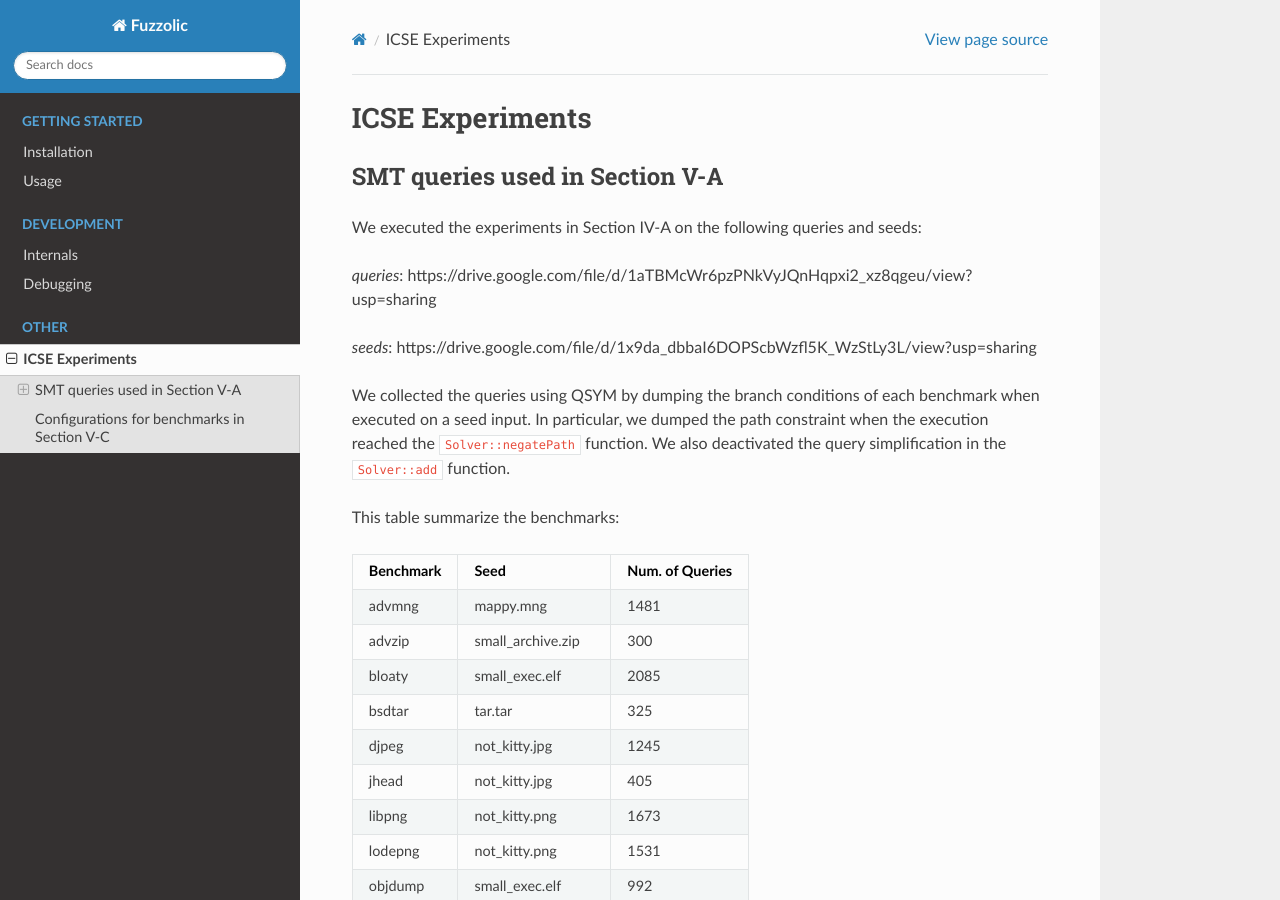
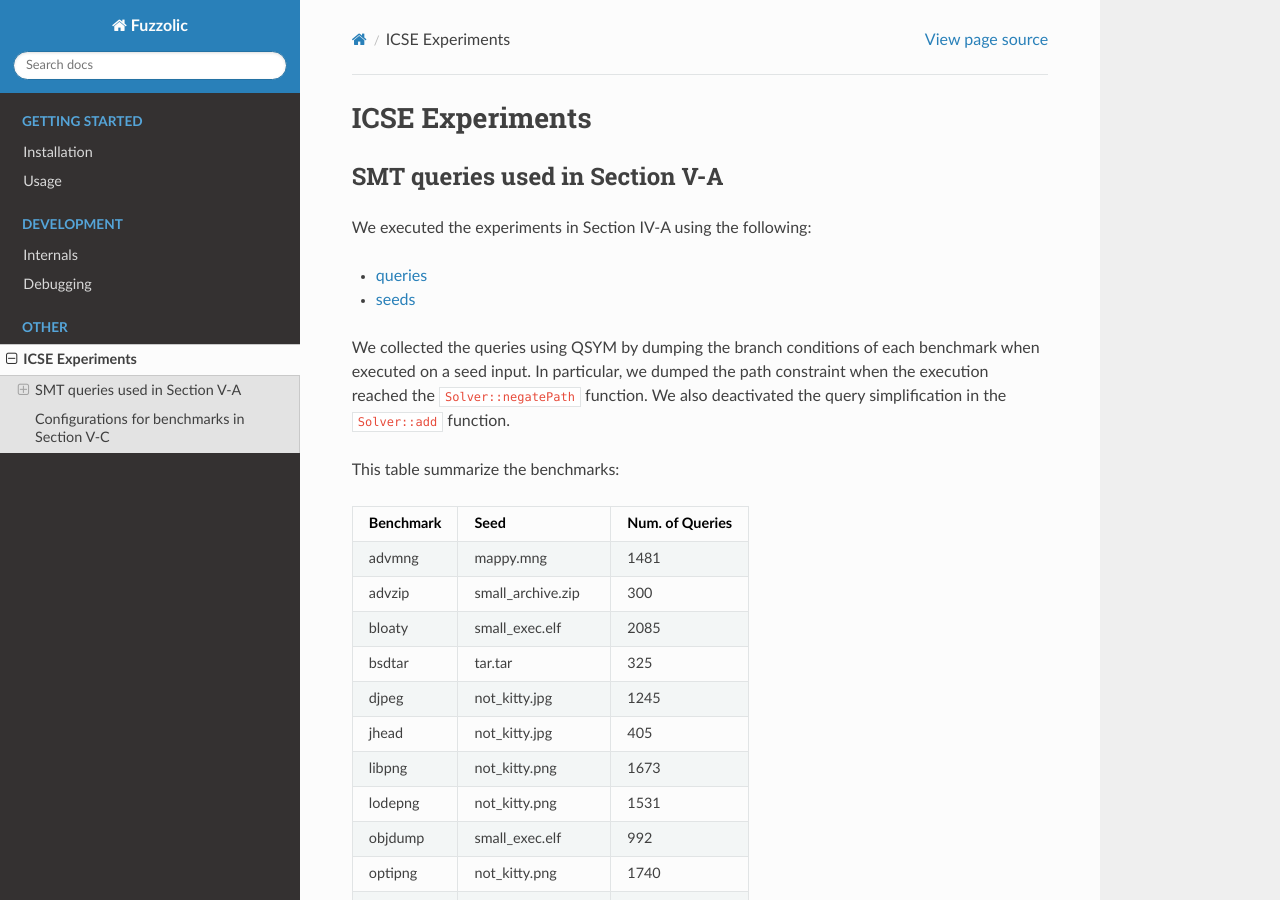
Before and after one commit to season-lab/fuzzolic, a Sphinx documentation site: the page built from docs/icse-experiments.md, in a window 1280 px wide and 900 px high. Built offline with Sphinx 7.4.7 and the Read the Docs theme 2.0.0, drawn with Linux system fonts in a browser that asks for light colours.

Commit message:
Update icse-experiments.md

```diff
--- a/docs/icse-experiments.md
+++ b/docs/icse-experiments.md
@@ -2,11 +2,9 @@
 
 ## SMT queries used in Section V-A
 
-We executed the experiments in Section IV-A on the following queries and seeds:
-
-_queries_: https://drive.google.com/file/d/1aTBMcWr6pzPNkVyJQnHqpxi2_xz8qgeu/view?usp=sharing
-
-_seeds_: https://drive.google.com/file/d/1x9da_dbbaI6DOPScbWzfl5K_WzStLy3L/view?usp=sharing
+We executed the experiments in Section IV-A using the following:
+* [queries](https://drive.google.com/file/d/1aTBMcWr6pzPNkVyJQnHqpxi2_xz8qgeu/view?usp=sharing)
+* [seeds](https://drive.google.com/file/d/1x9da_dbbaI6DOPScbWzfl5K_WzStLy3L/view?usp=sharing)
 
 We collected the queries using QSYM by dumping the branch conditions of each benchmark when executed on a seed input. In particular, we dumped the path constraint when the execution reached the `Solver::negatePath` function. We also deactivated the query simplification in the `Solver::add` function.
 
```
